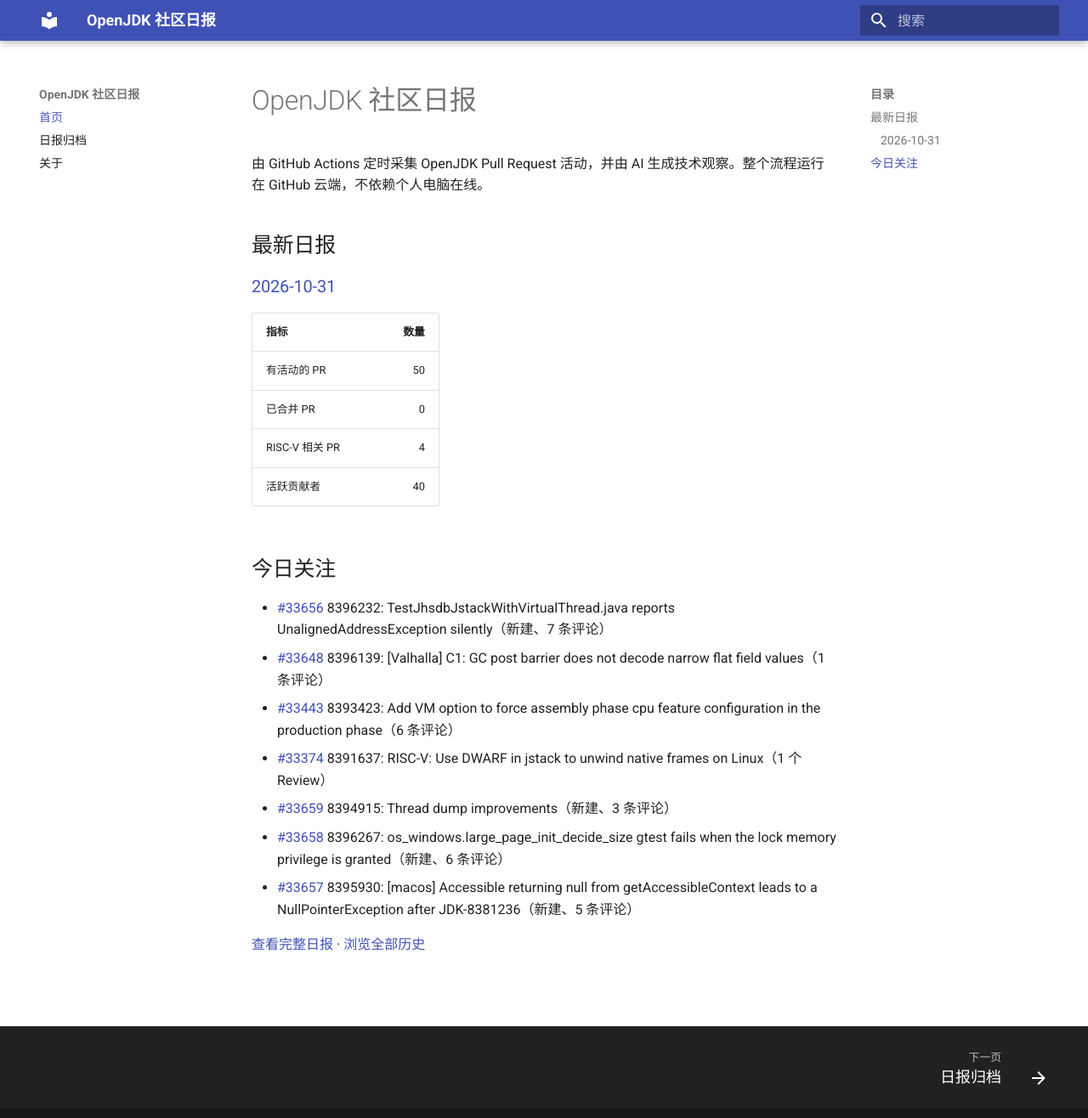
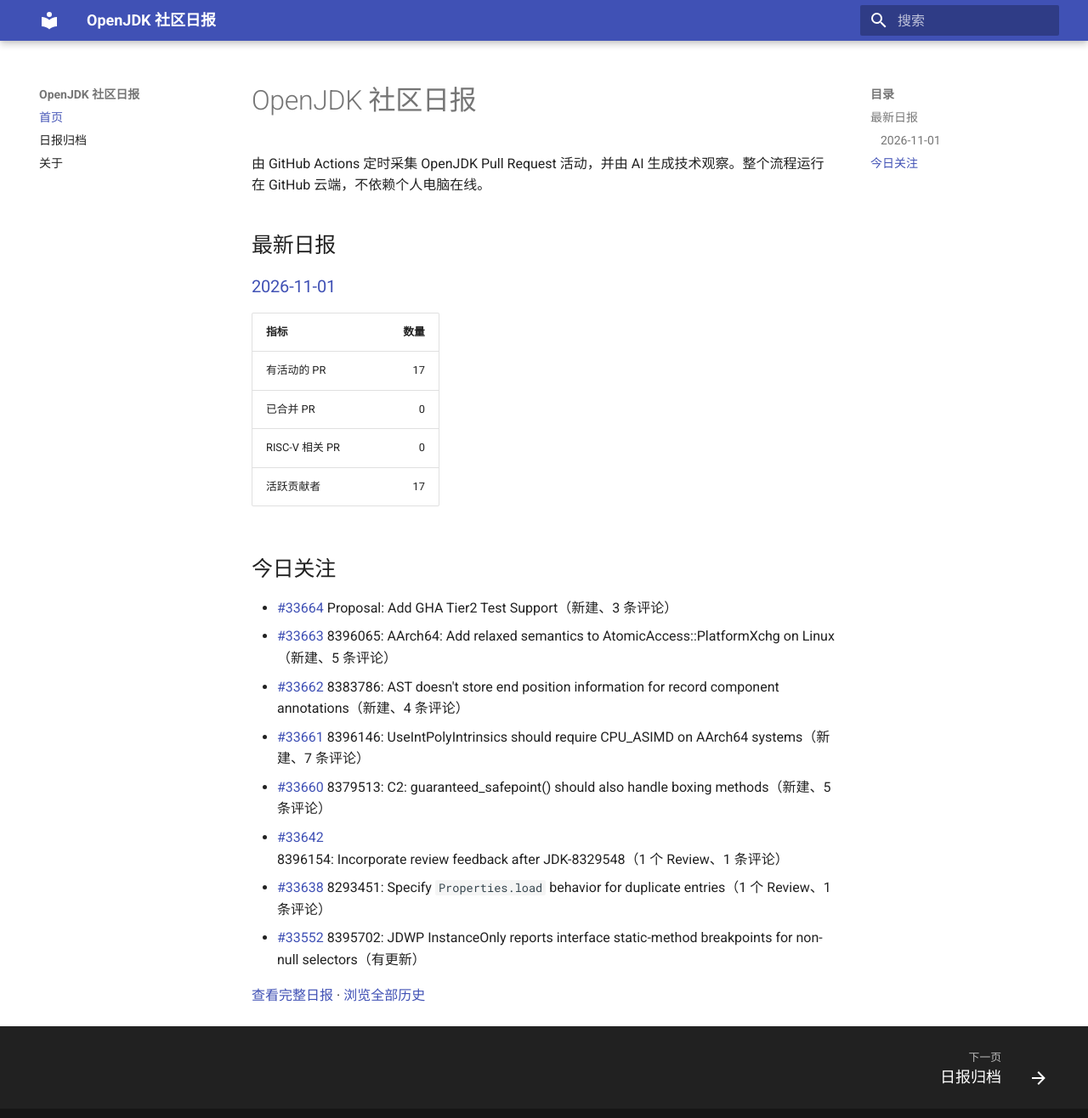
Before and after one commit to DingliZhang/openjdk-daily, an MkDocs documentation site: the page built from docs/index.md, in a window 1280 px wide and 1329 px high. Shown: the top 1316 px of the window at 85% size. Built offline with MkDocs 1.6.1 and Material for MkDocs 9.7.7, drawn with Linux system fonts in a browser that asks for light colours.

Commit message:
report: add OpenJDK daily report

```diff
--- a/docs/index.md
+++ b/docs/index.md
@@ -4,23 +4,24 @@
 
 ## 最新日报
 
-### [2026-10-31](reports/2026/2026-10-31.md)
+### [2026-11-01](reports/2026/2026-11-01.md)
 
 | 指标 | 数量 |
 |---|---:|
-| 有活动的 PR | 50 |
+| 有活动的 PR | 17 |
 | 已合并 PR | 0 |
-| RISC-V 相关 PR | 4 |
-| 活跃贡献者 | 40 |
+| RISC-V 相关 PR | 0 |
+| 活跃贡献者 | 17 |
 
 ## 今日关注
 
-- [#33656](https://github.com/openjdk/jdk/pull/33656) 8396232: TestJhsdbJstackWithVirtualThread.java reports UnalignedAddressException silently（新建、7 条评论）
-- [#33648](https://github.com/openjdk/jdk/pull/33648) 8396139: [Valhalla] C1: GC post barrier does not decode narrow flat field values（1 条评论）
-- [#33443](https://github.com/openjdk/jdk/pull/33443) 8393423: Add VM option to force assembly phase cpu feature configuration in the production phase（6 条评论）
-- [#33374](https://github.com/openjdk/jdk/pull/33374) 8391637: RISC-V: Use DWARF in jstack to unwind native frames on Linux（1 个 Review）
-- [#33659](https://github.com/openjdk/jdk/pull/33659) 8394915: Thread dump improvements（新建、3 条评论）
-- [#33658](https://github.com/openjdk/jdk/pull/33658) 8396267: os_windows.large_page_init_decide_size gtest fails when the lock memory privilege is granted（新建、6 条评论）
-- [#33657](https://github.com/openjdk/jdk/pull/33657) 8395930: [macos] Accessible returning null from getAccessibleContext leads to a NullPointerException after JDK-8381236（新建、5 条评论）
+- [#33664](https://github.com/openjdk/jdk/pull/33664) Proposal: Add GHA Tier2 Test Support（新建、3 条评论）
+- [#33663](https://github.com/openjdk/jdk/pull/33663) 8396065: AArch64: Add relaxed semantics to AtomicAccess::PlatformXchg on Linux（新建、5 条评论）
+- [#33662](https://github.com/openjdk/jdk/pull/33662) 8383786: AST doesn't store end position information for record component annotations（新建、4 条评论）
+- [#33661](https://github.com/openjdk/jdk/pull/33661) 8396146: UseIntPolyIntrinsics should require CPU_ASIMD on AArch64 systems（新建、7 条评论）
+- [#33660](https://github.com/openjdk/jdk/pull/33660) 8379513: C2: guaranteed_safepoint() should also handle boxing methods（新建、5 条评论）
+- [#33642](https://github.com/openjdk/jdk/pull/33642) 8396154: Incorporate review feedback after JDK-8329548（1 个 Review、1 条评论）
+- [#33638](https://github.com/openjdk/jdk/pull/33638) 8293451: Specify `Properties.load` behavior for duplicate entries（1 个 Review、1 条评论）
+- [#33552](https://github.com/openjdk/jdk/pull/33552) 8395702: JDWP InstanceOnly reports interface static-method breakpoints for non-null selectors（有更新）
 
-[查看完整日报](reports/2026/2026-10-31.md) · [浏览全部历史](reports/index.md)
+[查看完整日报](reports/2026/2026-11-01.md) · [浏览全部历史](reports/index.md)
```
Also changed, not shown: docs/reports/2026/2026-11-01.md (added, +116 -0 lines), docs/reports/index.md (+2 -1 lines), 2 other files.
